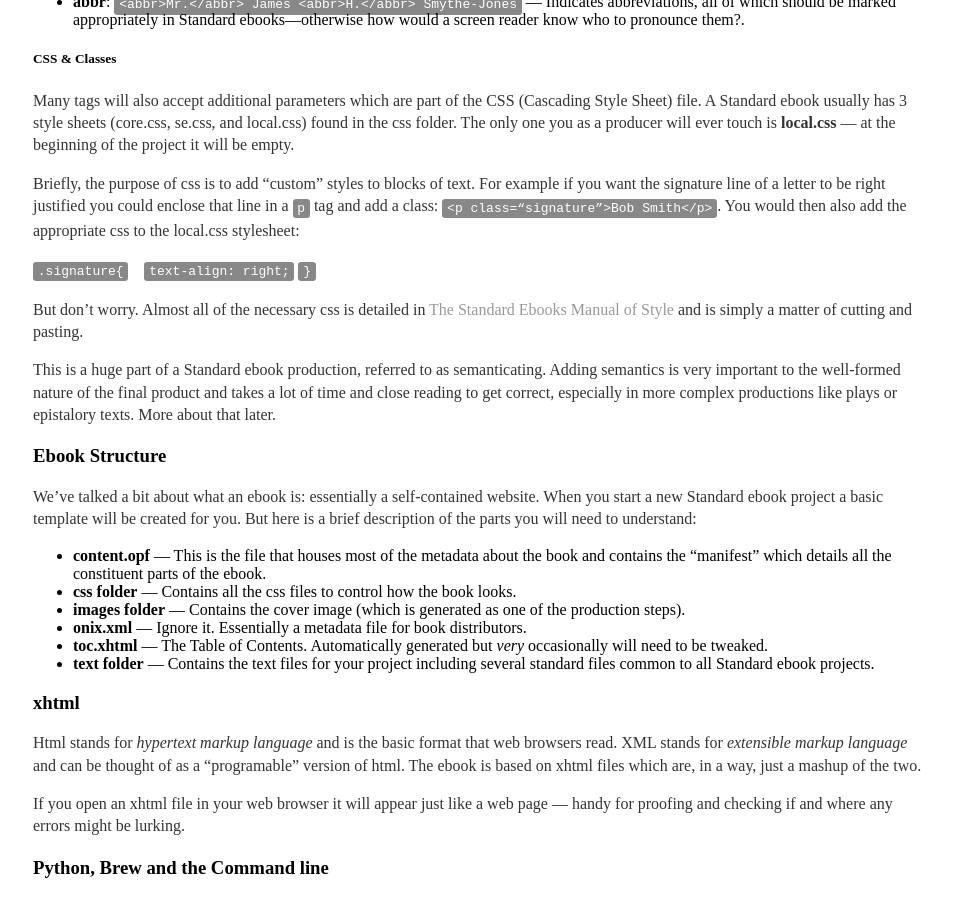
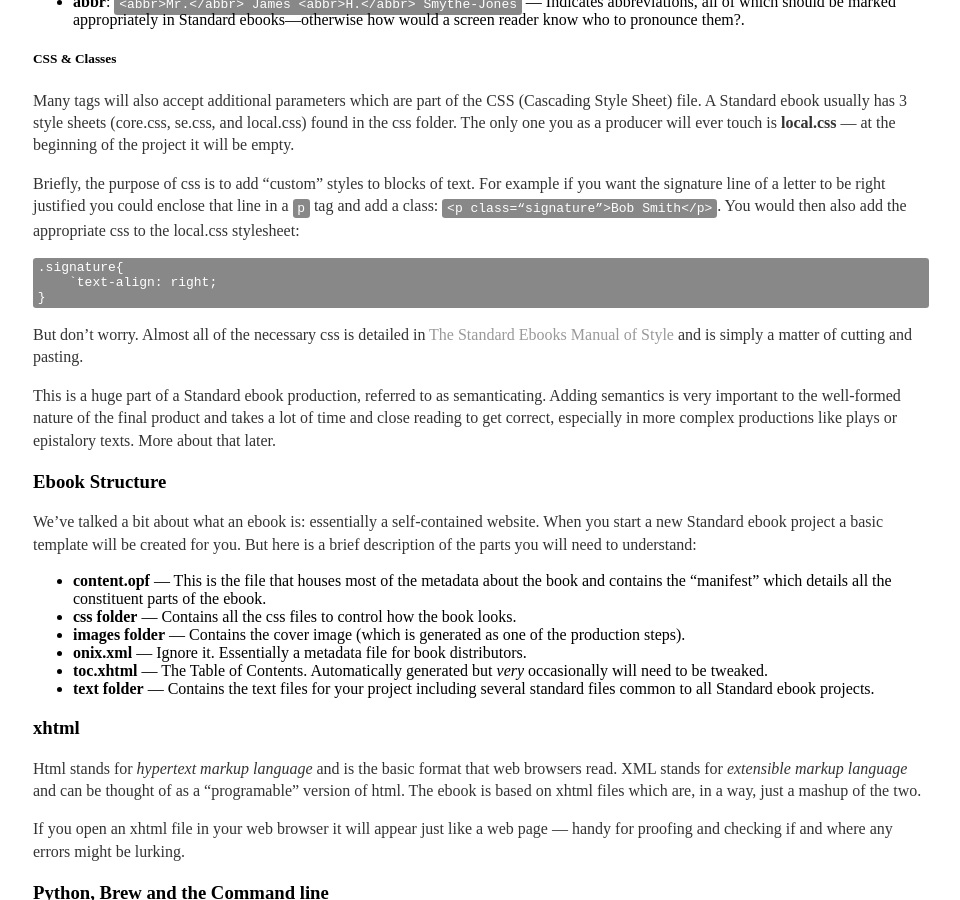
Before and after one commit to b-t-k/b-t-k.github.io, a Jekyll site: the page built from a-guide/a-guide.md, in a window 1280 px wide and 900 px high, scrolled down 1879 px. Shown: the whole window, without its empty margins (159-1119 px from the left). Built offline with Jekyll 4.4.1, drawn with Linux system fonts in a browser that asks for light colours; some of the changed lines change nothing that is shown.

Commit message:
UPdate code

````diff
--- a/a-guide/a-guide.md
+++ b/a-guide/a-guide.md
@@ -61,9 +61,11 @@ Many tags will also accept additional parameters which are part of the CSS (Casc
 
 Briefly, the purpose of css is to add “custom” styles to blocks of text. For example if you want the signature line of a letter to be right justified you could enclose that line in a `p` tag and add a class: `<p class=“signature”>Bob Smith</p>`. You would then also add the appropriate css to the local.css stylesheet:
 
-`.signature{`
-&nbsp;&nbsp;&nbsp;`text-align: right;`
-`}`
+```
+.signature{
+    `text-align: right;
+}
+```
 
 But don’t worry. Almost all of the necessary css is detailed in [The Standard Ebooks Manual of Style](https://standardebooks.org/manual/latest) and is simply a matter of cutting and pasting.
 
````
